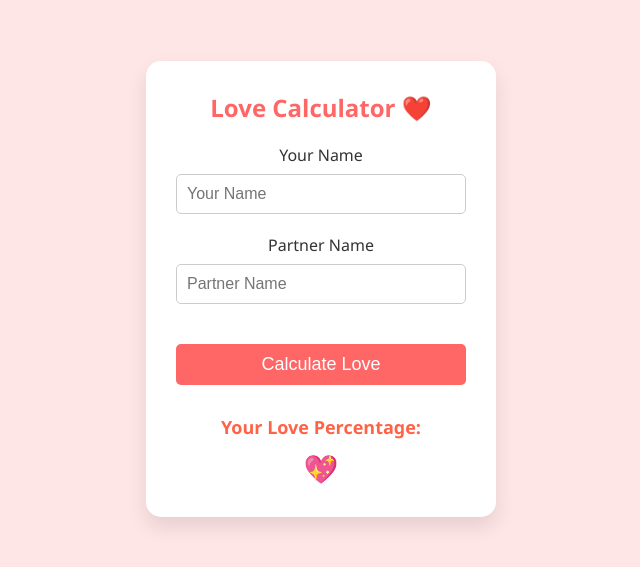
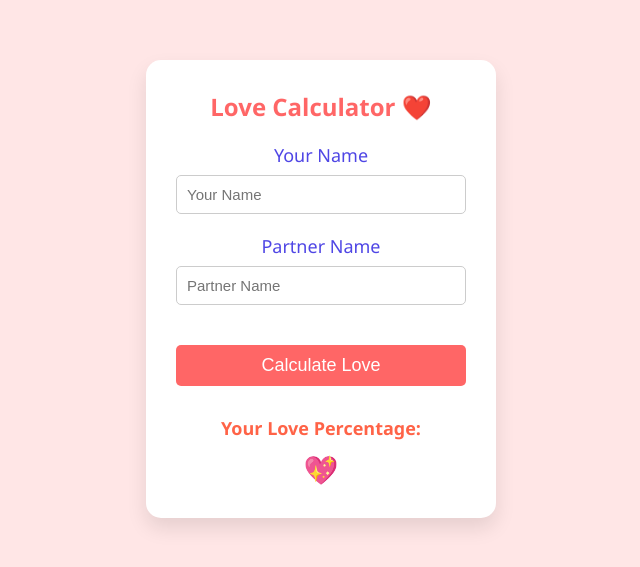
Before and after one commit to imrulkayes01/lv-cal, a plain HTML site: page index.html in a window 1280 px wide. Shown: the part 111-678 px from the top of the page, without its empty margins (319-959 px from the left). Drawn offline with Linux system fonts and the light colour scheme.

Commit message:
again update

```diff
--- a/style.css
+++ b/style.css
@@ -22,7 +22,7 @@ body {
   box-shadow: 0px 10px 20px rgba(0, 0, 0, 0.1);
   text-align: center;
   max-width: 350px;
-  width: 100%;
+  width: 90%;
 }
 
 h2 {
@@ -36,8 +36,8 @@ h2 {
 
 .input-group label {
   display: block;
-  font-size: 16px;
-  color: #333;
+  font-size: 18px;
+  color: #4f46e5;
   margin-bottom: 8px;
 }
 
@@ -46,7 +46,7 @@ h2 {
   padding: 10px;
   border: 1px solid #ccc;
   border-radius: 5px;
-  font-size: 16px;
+  font-size: 15px;
   outline: none;
 }
 
```
